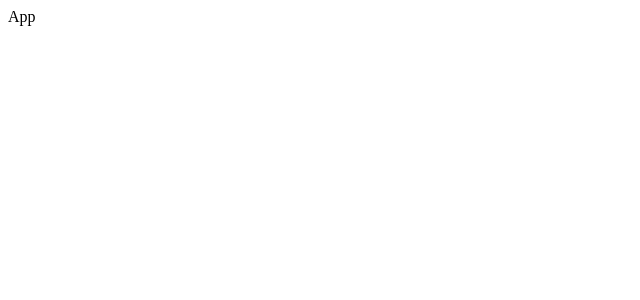
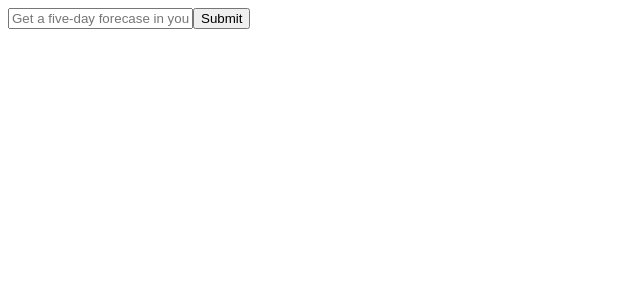
Before and after one commit to dance2die/throwaway.redux_weather, a React (Create React App) app: page / in a window 1280 px wide. Shown: the top 300 px of the page, without its empty margins (0-640 px from the left). Built offline with nearby package versions, Linux system fonts and the light colour scheme.

Commit message:
Added searchbar and submit button

```diff
--- a/src/components/App.js
+++ b/src/components/App.js
@@ -1,5 +1,15 @@
 import React, { Component } from "react";
 
-const App = () => <div>App</div>;
+import SearchBar from "../containers/SearchBar";
+
+class App extends Component {
+  render() {
+    return (
+      <div>
+        <SearchBar />
+      </div>
+    );
+  }
+}
 
 export default App;
--- /dev/null
+++ b/src/containers/SearchBar.js
@@ -0,0 +1,33 @@
+import React, { Component } from "react";
+
+export default class SearchBar extends Component {
+  state = { term: "" };
+
+  onInputChange = event => {
+    console.log(event.target.value);
+
+    this.setState({ term: event.target.value });
+  };
+
+  onFormSubmit = event => {
+    event.preventDefault();
+  };
+
+  render() {
+    return (
+      <form onSubmit={this.onFormSubmit} className="input-group">
+        <input
+          placeholder="Get a five-day forecase in your cities"
+          className="form-control"
+          value={this.state.term}
+          onChange={this.onInputChange}
+        />
+        <span className="input-group-btn">
+          <button type="submit" className="btn btn-secondary">
+            Submit
+          </button>
+        </span>
+      </form>
+    );
+  }
+}
```
